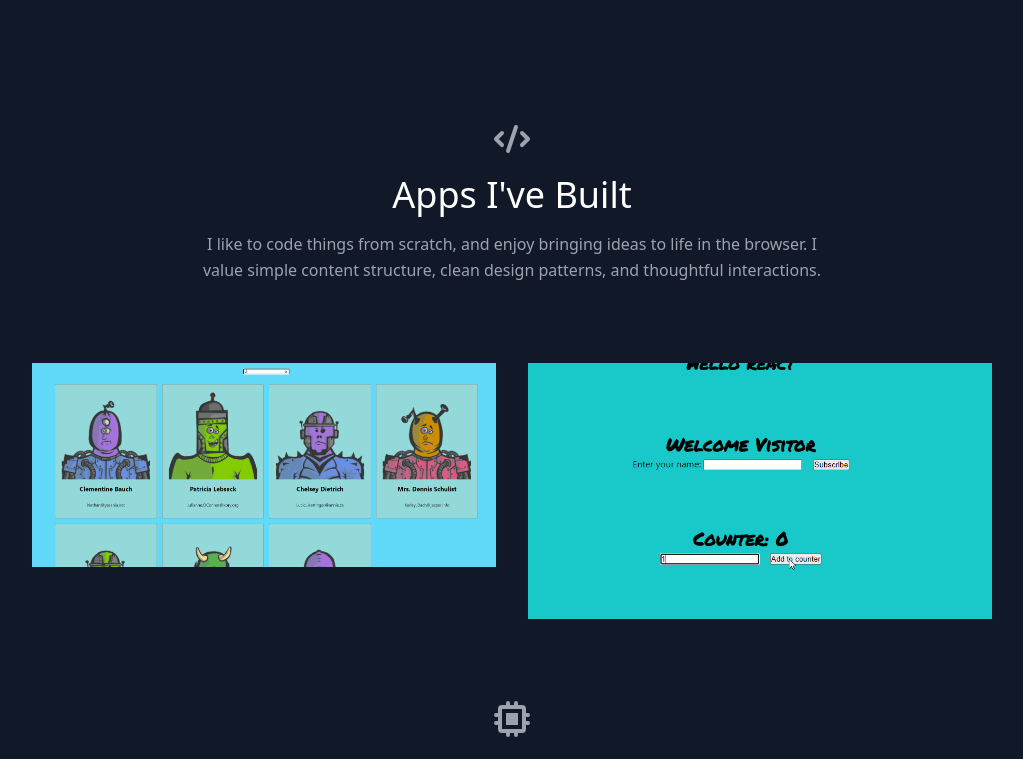
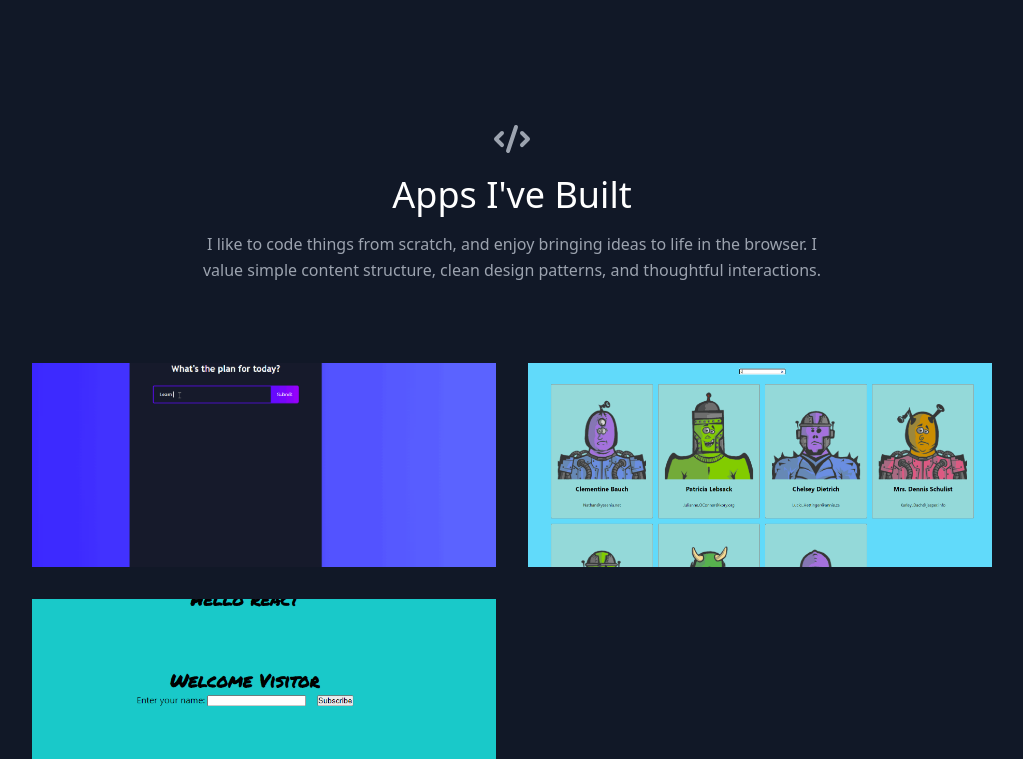
Before and after one commit to BenHavis/portoflio, a React (Create React App) app: page / in a window 1280 px wide. Shown: the part 462-1221 px from the top of the page, without its empty margins (128-1151 px from the left). Built offline with nearby package versions, Linux system fonts and the light colour scheme.

Commit message:
added project commit

```diff
--- a/src/data.js
+++ b/src/data.js
@@ -1,4 +1,12 @@
 export const projects = [
+	{
+		title: "Todo App",
+		subtitle: "React useState",
+		description:
+		"An app that allows users to add todo items to a list, along with the ability to remove and edit them",
+		image: "./project-2.gif",
+		link: "https://agitated-dijkstra-dec76b.netlify.app/",
+	},
 
   {
     title: "Monsters Rolodex",
```
Also changed, not shown: public/project-2.gif, 1 other file (tests, documents, lock files or other folders).
